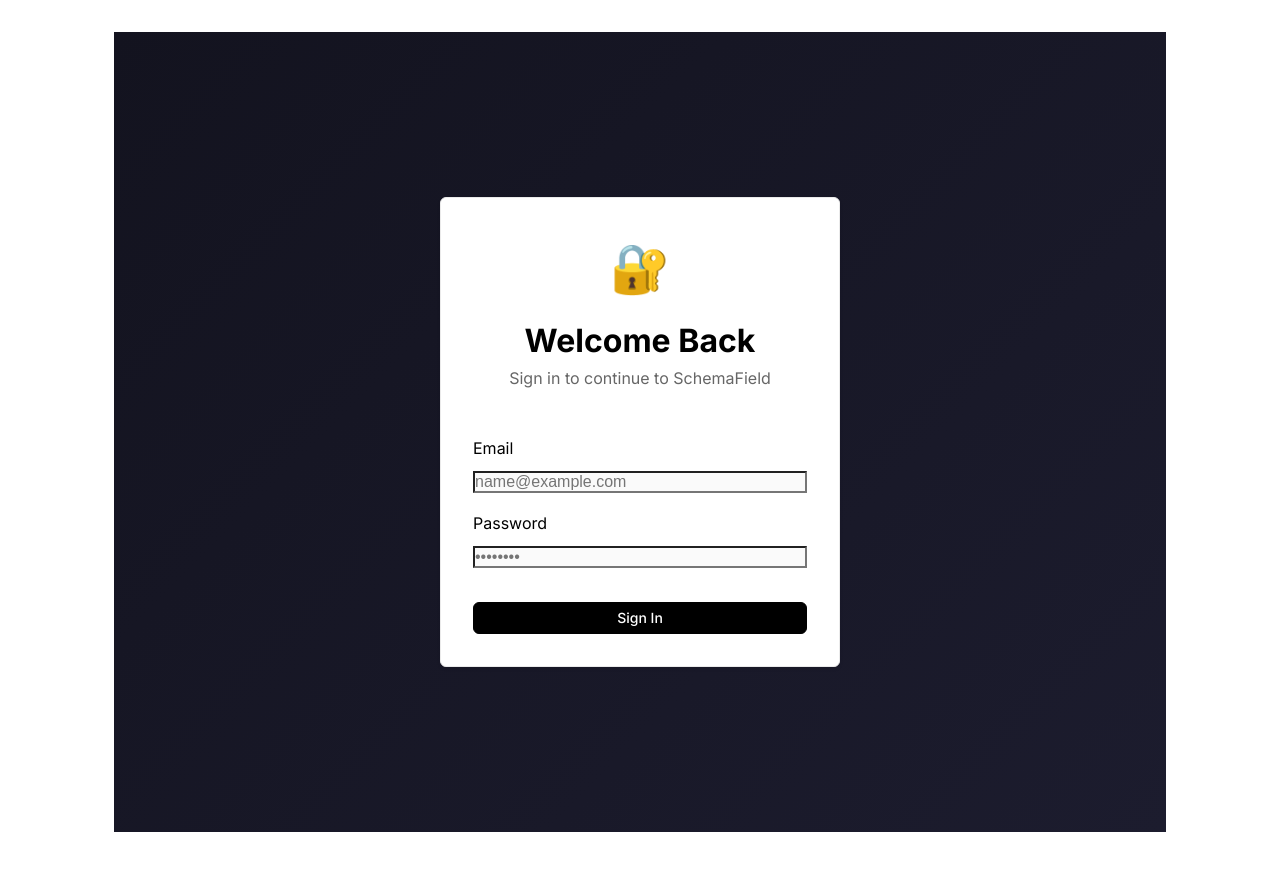
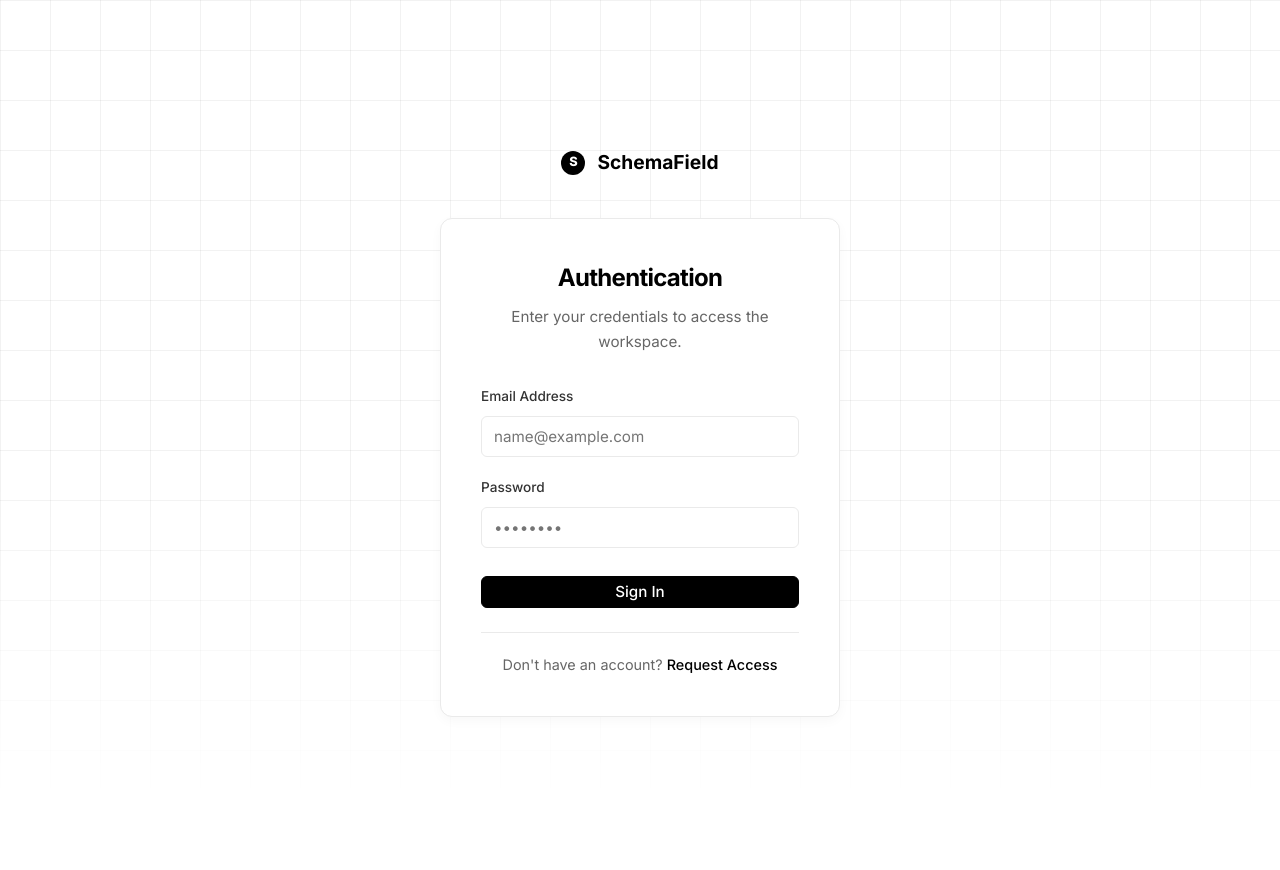
Before and after one commit to jaggerjack61/SchemaField, a React (Vite) app in the folder frontend/: page /login in a window 1280 px wide. Shown: the top 870 px of the page. Built offline with nearby package versions, Linux system fonts and the light colour scheme.

Commit message:
updated login page

```diff
--- a/frontend/src/index.css
+++ b/frontend/src/index.css
@@ -1419,3 +1419,153 @@
     grid-template-columns: 1fr;
   }
 }
+
+/* ============================================================
+   Login Page (Abstract)
+   ============================================================ */
+.login-container-abstract {
+  position: relative;
+  z-index: 10;
+  min-height: 100vh;
+  display: flex;
+  flex-direction: column;
+  align-items: center;
+  justify-content: center;
+  padding: 24px;
+}
+
+.brand-link {
+  display: flex;
+  align-items: center;
+  gap: 12px;
+  font-weight: 700;
+  font-size: 1.2rem;
+  color: #000;
+  margin-bottom: 40px;
+  text-decoration: none;
+}
+
+.logo-icon-small {
+  width: 24px;
+  height: 24px;
+  background: #000;
+  color: #fff;
+  border-radius: 50%;
+  display: flex;
+  align-items: center;
+  justify-content: center;
+  font-size: 0.8rem;
+  font-weight: 800;
+}
+
+.login-card-abstract {
+  width: 100%;
+  max-width: 400px;
+  background: #fff;
+  border: 1px solid #eaeaea;
+  border-radius: 12px;
+  padding: 40px;
+  box-shadow: 0 4px 12px rgba(0,0,0,0.03);
+  animation: slideUp 0.4s ease;
+}
+
+.card-header {
+  margin-bottom: 32px;
+  text-align: center;
+}
+
+.card-header h2 {
+  font-size: 1.5rem;
+  font-weight: 700;
+  margin-bottom: 8px;
+  color: #000;
+  letter-spacing: -0.03em;
+}
+
+.card-header p {
+  font-size: 0.95rem;
+  color: #666;
+}
+
+.form-group {
+  margin-bottom: 20px;
+}
+
+.form-group label {
+  display: block;
+  font-size: 0.85rem;
+  font-weight: 500;
+  margin-bottom: 8px;
+  color: #333;
+}
+
+.input-abstract {
+  width: 100%;
+  padding: 10px 12px;
+  font-size: 0.95rem;
+  font-family: var(--font);
+  border: 1px solid #eaeaea;
+  border-radius: 6px;
+  background: #fff;
+  transition: all 0.2s;
+  outline: none;
+  color: #000;
+}
+
+.input-abstract:focus {
+  border-color: #000;
+  box-shadow: 0 0 0 1px #000;
+}
+
+.btn-block {
+  width: 100%;
+  justify-content: center;
+  padding: 12px;
+  margin-top: 8px;
+  font-size: 0.95rem;
+}
+
+.card-footer {
+  margin-top: 24px;
+  text-align: center;
+  font-size: 0.9rem;
+  color: #666;
+  border-top: 1px solid #eaeaea;
+  padding-top: 20px;
+}
+
+.card-footer a {
+  color: #000;
+  font-weight: 500;
+  text-decoration: none;
+}
+
+.card-footer a:hover {
+  text-decoration: underline;
+}
+
+.error-message-abstract {
+  background: #fff0f0;
+  border: 1px solid #ffd0d0;
+  color: #d00;
+  padding: 12px;
+  border-radius: 6px;
+  font-size: 0.9rem;
+  margin-bottom: 24px;
+  display: flex;
+  align-items: center;
+  gap: 8px;
+}
+
+.error-icon {
+  width: 16px;
+  height: 16px;
+  background: #d00;
+  color: #fff;
+  border-radius: 50%;
+  display: flex;
+  align-items: center;
+  justify-content: center;
+  font-size: 0.7rem;
+  font-weight: 800;
+}
--- a/frontend/src/pages/Login.jsx
+++ b/frontend/src/pages/Login.jsx
@@ -1,5 +1,5 @@
-import { useState } from 'react'
-import { useNavigate } from 'react-router-dom'
+import { useState, useEffect } from 'react'
+import { useNavigate, Link } from 'react-router-dom'
 import { useAuth } from '../contexts/AuthContext'
 
 export default function Login() {
@@ -7,8 +7,14 @@
   const [password, setPassword] = useState('')
   const [error, setError] = useState('')
   const [loading, setLoading] = useState(false)
-  const { login } = useAuth()
+  const { login, user } = useAuth()
   const navigate = useNavigate()
+
+  useEffect(() => {
+    if (user) {
+      navigate('/dashboard')
+    }
+  }, [user, navigate])
 
   async function handleSubmit(e) {
     e.preventDefault()
@@ -27,62 +33,66 @@
   }
 
   return (
-    <div style={{
-      minHeight: '100vh',
-      display: 'flex',
-      alignItems: 'center',
-      justifyContent: 'center',
-      background: 'linear-gradient(135deg, #13131f 0%, #1c1c2e 100%)'
-    }}>
-      <div className="form-card" style={{ width: '100%', maxWidth: '400px', padding: '2rem' }}>
-        <div style={{ textAlign: 'center', marginBottom: '2rem' }}>
-          <div style={{ fontSize: '3rem', marginBottom: '0.5rem' }}>🔐</div>
-          <h1>Welcome Back</h1>
-          <p style={{ color: 'var(--text-secondary)' }}>Sign in to continue to SchemaField</p>
+    <div className="login-page abstract-theme">
+      <div className="grid-bg"></div>
+
+      <div className="login-container-abstract">
+        <Link to="/" className="brand-link">
+          <span className="logo-icon-small">S</span>
+          SchemaField
+        </Link>
+
+        <div className="login-card-abstract">
+          <div className="card-header">
+            <h2>Authentication</h2>
+            <p>Enter your credentials to access the workspace.</p>
           </div>
 
           {error && (
-          <div className="toast error" style={{ position: 'static', transform: 'none', marginBottom: '1rem' }}>
+            <div className="error-message-abstract">
+              <span className="error-icon">!</span>
               {error}
             </div>
           )}
 
-        <form onSubmit={handleSubmit}>
-          <div style={{ marginBottom: '1rem' }}>
-            <label style={{ display: 'block', marginBottom: '0.5rem' }}>Email</label>
+          <form onSubmit={handleSubmit} className="login-form">
+            <div className="form-group">
+              <label>Email Address</label>
               <input
                 type="email"
                 value={email}
                 onChange={(e) => setEmail(e.target.value)}
                 required
-              className="form-title-input"
-              style={{ width: '100%', fontSize: '1rem', background: 'var(--bg-secondary)' }}
                 placeholder="name@example.com"
+                className="input-abstract"
               />
             </div>
 
-          <div style={{ marginBottom: '2rem' }}>
-            <label style={{ display: 'block', marginBottom: '0.5rem' }}>Password</label>
+            <div className="form-group">
+              <label>Password</label>
               <input
                 type="password"
                 value={password}
                 onChange={(e) => setPassword(e.target.value)}
                 required
-              className="form-title-input"
-              style={{ width: '100%', fontSize: '1rem', background: 'var(--bg-secondary)' }}
                 placeholder="••••••••"
+                className="input-abstract"
               />
             </div>
 
             <button
               type="submit"
-            className="btn btn-primary"
-            style={{ width: '100%', justifyContent: 'center', padding: '0.75rem' }}
+              className="btn btn-primary btn-block"
               disabled={loading}
             >
-            {loading ? 'Signing in...' : 'Sign In'}
+              {loading ? 'Authenticating...' : 'Sign In'}
             </button>
           </form>
+
+          <div className="card-footer">
+            <p>Don't have an account? <a href="#">Request Access</a></p>
+          </div>
+        </div>
       </div>
     </div>
   )
```
Lines whose indentation alone changed are shown as unchanged.
